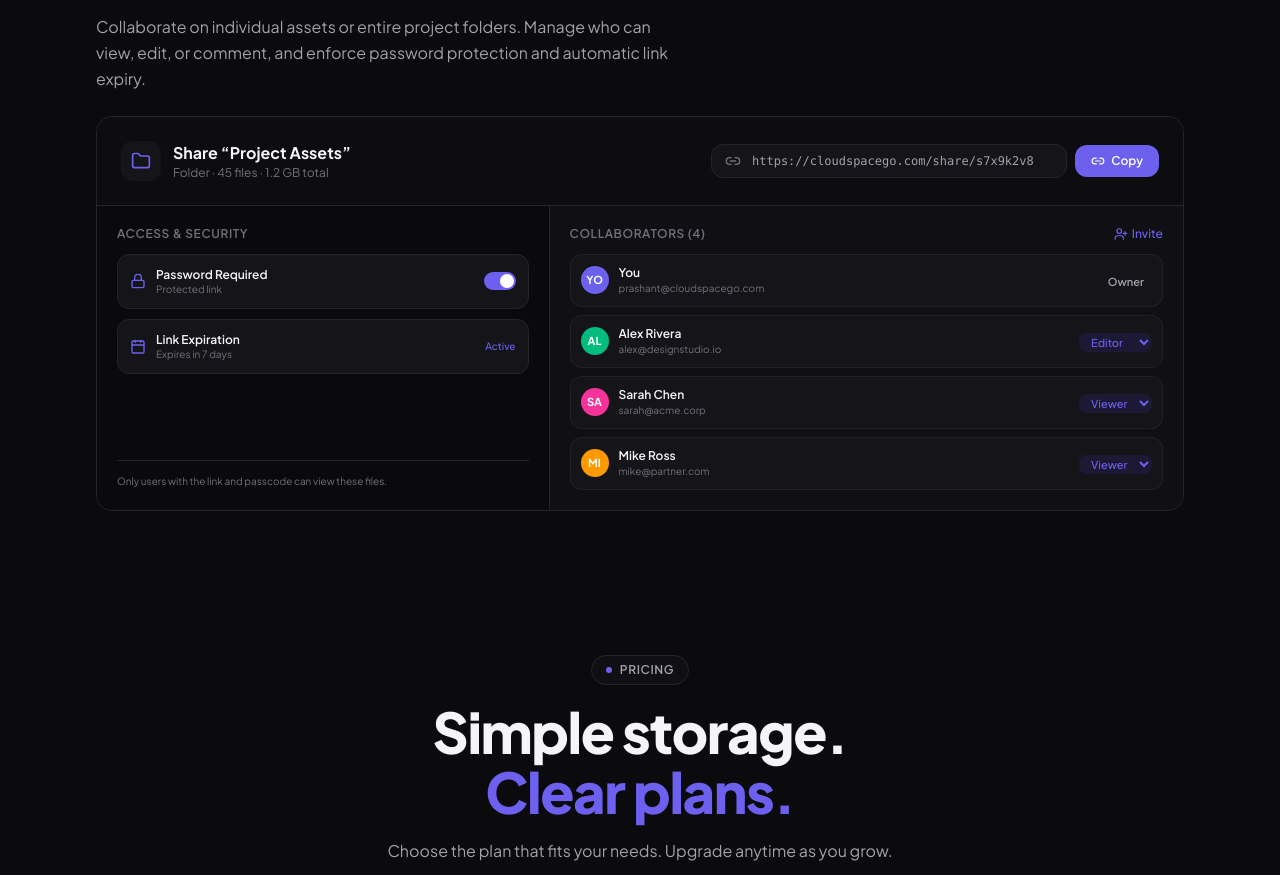
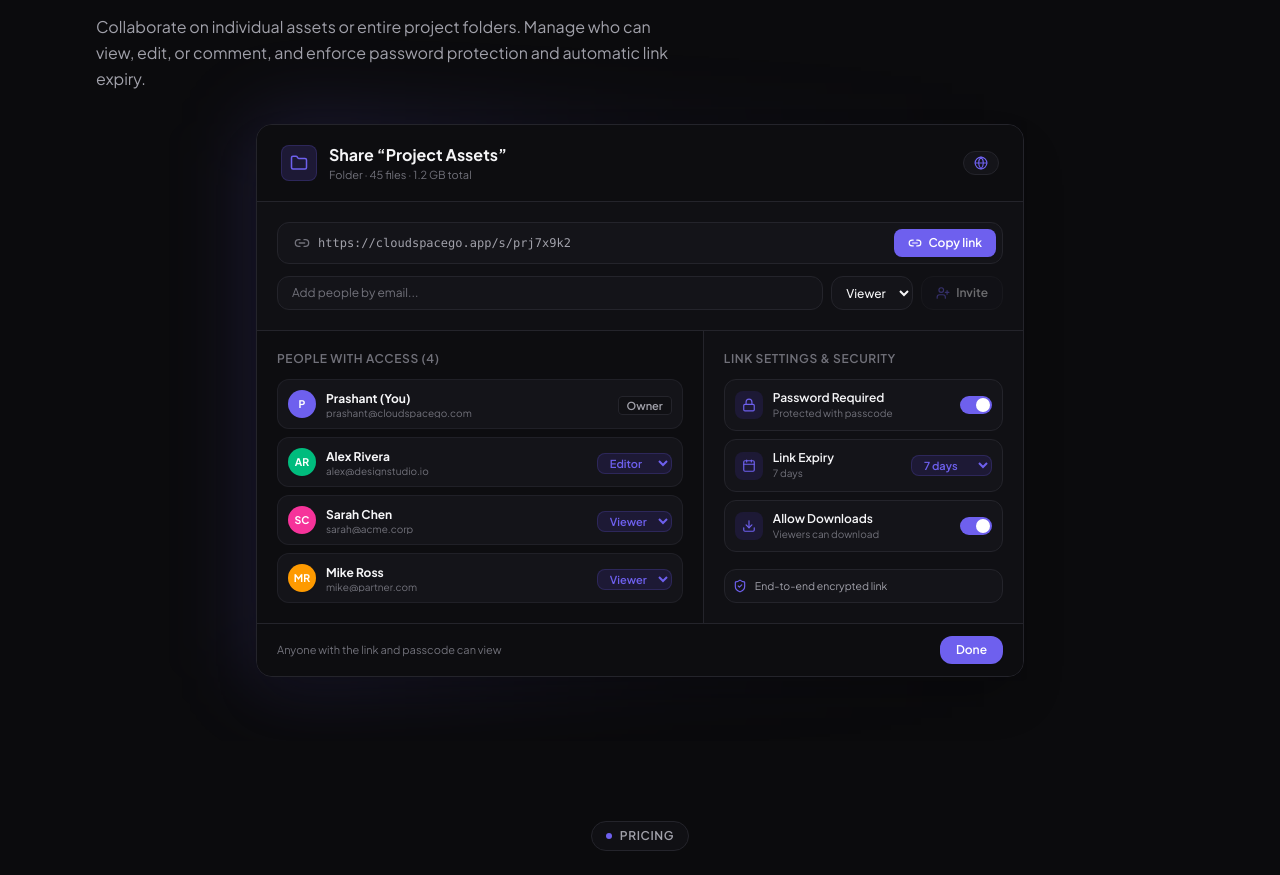
Before and after one commit to prashantkumarpro/cloudspacego, a Next.js app in the folder client/: page / in a window 1280 px wide. Shown: the part 4730-5605 px from the top of the page. Built offline with nearby package versions, Linux system fonts and the light colour scheme; no server answers; a web font is replaced by a local one.

Commit message:
fix(landing): redesign share section mockup with modern modal layout and security controls

```diff
--- a/client/components/landing/share-section.tsx
+++ b/client/components/landing/share-section.tsx
@@ -7,7 +7,12 @@ import {
   Lock,
   Calendar,
   Folder,
-  UserPlus
+  UserPlus,
+  ShieldCheck,
+  Globe,
+  Download,
+  X,
+  ChevronDown
 } from 'lucide-react'
 import { LandingContainer } from '@/components/landing/landing-container'
 import { ScrollReveal } from '@/components/landing/scroll-reveal'
@@ -19,50 +24,73 @@ interface Collaborator {
   email: string
   role: 'Owner' | 'Editor' | 'Viewer'
   avatarColor: string
+  initials: string
 }
 
-const COLLABORATORS: Collaborator[] = [
+const INITIAL_COLLABORATORS: Collaborator[] = [
   {
     id: '1',
-    name: 'You',
+    name: 'Prashant (You)',
     email: 'prashant@cloudspacego.com',
     role: 'Owner',
-    avatarColor: 'bg-[#6E60EE]'
+    avatarColor: 'bg-[#6E60EE]',
+    initials: 'P'
   },
   {
     id: '2',
     name: 'Alex Rivera',
     email: 'alex@designstudio.io',
     role: 'Editor',
-    avatarColor: 'bg-emerald-500'
+    avatarColor: 'bg-emerald-500',
+    initials: 'AR'
   },
   {
     id: '3',
     name: 'Sarah Chen',
     email: 'sarah@acme.corp',
     role: 'Viewer',
-    avatarColor: 'bg-pink-500'
+    avatarColor: 'bg-pink-500',
+    initials: 'SC'
   },
   {
     id: '4',
     name: 'Mike Ross',
     email: 'mike@partner.com',
     role: 'Viewer',
-    avatarColor: 'bg-amber-500'
+    avatarColor: 'bg-amber-500',
+    initials: 'MR'
   }
 ]
 
 export function ShareSection() {
   const [copied, setCopied] = useState(false)
-  const [collaborators, setCollaborators] = useState<Collaborator[]>(COLLABORATORS)
+  const [collaborators, setCollaborators] = useState<Collaborator[]>(INITIAL_COLLABORATORS)
+  const [inviteEmail, setInviteEmail] = useState('')
+  const [inviteRole, setInviteRole] = useState<'Viewer' | 'Editor'>('Viewer')
   const [requirePassword, setRequirePassword] = useState(true)
-  const [expiresInDays, setExpiresInDays] = useState('7 days')
+  const [allowDownload, setAllowDownload] = useState(true)
+  const [expiryOption, setExpiryOption] = useState('7 days')
   const { ref: mockupRef, isInView } = useInView<HTMLDivElement>({ threshold: 0.15 })
 
   const handleCopy = () => {
-    navigator.clipboard?.writeText('https://cloudspacego.com/share/s7x9k2v8')
+    navigator.clipboard?.writeText('https://cloudspacego.app/s/prj7x9k2')
     setCopied(true)
-    setTimeout(() => setCopied(false), 2000)
+    setTimeout(() => setCopied(false), 2200)
+  }
+
+  const handleInvite = (e: React.FormEvent) => {
+    e.preventDefault()
+    if (!inviteEmail.trim()) return
+    const newCollaborator: Collaborator = {
+      id: Date.now().toString(),
+      name: inviteEmail.split('@')[0],
+      email: inviteEmail.trim(),
+      role: inviteRole,
+      avatarColor: 'bg-[#6E60EE]',
+      initials: inviteEmail.slice(0, 2).toUpperCase()
+    }
+    setCollaborators(prev => [...prev, newCollaborator])
+    setInviteEmail('')
   }
 
   const handleRoleChange = (id: string, newRole: Collaborator['role']) => {
@@ -88,118 +116,101 @@ export function ShareSection() {
 
         {/* CloudSpaceGo Share Modal Interface */}
         <ScrollReveal delay={120} duration={550} distance={18}>
-          <div ref={mockupRef} className="mt-5 sm:mt-6 w-full rounded-2xl border border-[#24242B] bg-[#101014] overflow-hidden">
+          <div className="relative mt-6 sm:mt-8 max-w-3xl mx-auto">
+            {/* Ambient Purple Glow */}
+            <div className="absolute -inset-1 bg-gradient-to-r from-[#6E60EE]/20 via-[#6E60EE]/5 to-transparent rounded-3xl blur-2xl pointer-events-none" />
+
+            <div
+              ref={mockupRef}
+              className="relative w-full rounded-2xl border border-[#24242B] bg-[#101014] shadow-2xl overflow-hidden select-none"
+            >
               {/* Modal Header */}
-            <div className="p-5 sm:p-6 border-b border-[#24242B] bg-[#0D0D10]">
-              <div className="flex flex-col sm:flex-row sm:items-center justify-between gap-4">
-                <div className="flex items-center gap-3">
-                  <div className="w-10 h-10 rounded-xl bg-[#141419] flex items-center justify-center text-[#6E60EE] shrink-0">
-                    <Folder className="w-5 h-5" />
+              <div className="px-5 py-4 sm:px-6 sm:py-4.5 border-b border-[#24242B] bg-[#0D0D10] flex items-center justify-between gap-3">
+                <div className="flex items-center gap-3 min-w-0">
+                  <div className="w-9 h-9 rounded-lg bg-[#1D1935] border border-[#6E60EE]/20 flex items-center justify-center text-[#6E60EE] shrink-0">
+                    <Folder className="w-4.5 h-4.5 text-[#6E60EE]" />
                   </div>
-                  <div>
-                    <h3 className="text-base font-bold text-[#F5F5F7]">
+                  <div className="min-w-0">
+                    <h3 className="text-sm sm:text-base font-bold text-[#F5F5F7] truncate">
                       Share &ldquo;Project Assets&rdquo;
                     </h3>
-                    <p className="text-xs text-[#71717A]">
+                    <p className="text-[11px] text-[#71717A] truncate">
                       Folder · 45 files · 1.2 GB total
                     </p>
                   </div>
                 </div>
 
-                {/* Share Link Row */}
-                <div className="flex items-center gap-2 w-full sm:max-w-md">
-                  <div className="relative flex-1">
-                    <Link2 className="absolute left-3.5 top-1/2 -translate-y-1/2 w-4 h-4 text-[#71717A]" />
-                    <input
-                      type="text"
-                      readOnly
-                      value="https://cloudspacego.com/share/s7x9k2v8"
-                      className="w-full rounded-xl border border-[#24242B] bg-[#141419] py-2 pl-10 pr-3 text-xs font-mono text-[#A1A1AA] select-all focus:outline-none transition-colors duration-150"
-                    />
+                <div className="flex items-center gap-2 shrink-0">
+                  <div className="flex items-center gap-1.5 px-2.5 py-1 rounded-full bg-[#141419] border border-[#24242B] text-[11px] text-[#A1A1AA]">
+                    <Globe className="w-3.5 h-3.5 text-[#6E60EE]" />
+                    <span className="hidden xs:inline">Link sharing on</span>
+                  </div>
+                </div>
+              </div>
+
+              {/* Share Link & Quick Invite Section */}
+              <div className="p-4 sm:p-5 border-b border-[#24242B] bg-[#101014] space-y-3">
+                {/* Share Link Pill Bar */}
+                <div className="flex items-center gap-2 p-1.5 rounded-xl border border-[#24242B] bg-[#141419]">
+                  <div className="flex items-center gap-2 flex-1 min-w-0 px-2.5">
+                    <Link2 className="w-4 h-4 text-[#71717A] shrink-0" />
+                    <span className="text-xs font-mono text-[#A1A1AA] truncate select-all">
+                      https://cloudspacego.app/s/prj7x9k2
+                    </span>
                   </div>
 
                   <button
                     type="button"
                     onClick={handleCopy}
-                    className="inline-flex items-center gap-1.5 rounded-xl bg-[#6E60EE] px-4 py-2 text-xs font-semibold text-white hover:bg-[#5F52DE] shadow-xs active:scale-[0.98] transition-all duration-150 cursor-pointer shrink-0 focus-visible:outline-none focus-visible:ring-2 focus-visible:ring-[#6E60EE]"
+                    className="inline-flex items-center gap-1.5 rounded-lg bg-[#6E60EE] px-3.5 py-1.5 text-xs font-semibold text-white hover:bg-[#5F52DE] shadow-xs active:scale-[0.98] transition-all cursor-pointer shrink-0"
                   >
                     {copied ? <Check className="w-3.5 h-3.5 text-white" /> : <Link2 className="w-3.5 h-3.5" />}
-                    <span>{copied ? 'Copied!' : 'Copy'}</span>
-                  </button>
-                </div>
-              </div>
-            </div>
-
-            {/* 2-Column Grid: Security Controls & Collaborator List */}
-            <div className="grid grid-cols-1 lg:grid-cols-12">
-              {/* Left Column: Link Security Controls */}
-              <div className="p-4 sm:p-5 lg:col-span-5 border-b lg:border-b-0 lg:border-r border-[#24242B] bg-[#0A0A0C] flex flex-col justify-between">
-                <div>
-                  <span className="text-xs font-semibold uppercase tracking-wider text-[#71717A] block mb-3">
-                    Access & Security
-                  </span>
-
-                  <div className="space-y-2.5 text-xs">
-                    <div className="flex items-center justify-between p-3 rounded-xl border border-[#24242B] bg-[#141419]">
-                      <div className="flex items-center gap-2.5">
-                        <Lock className="w-4 h-4 text-[#6E60EE]" />
-                        <div>
-                          <p className="font-semibold text-[#F5F5F7]">Password Required</p>
-                          <p className="text-[10px] text-[#71717A]">Protected link</p>
-                        </div>
-                      </div>
-                      <button
-                        type="button"
-                        onClick={() => setRequirePassword(!requirePassword)}
-                        aria-label="Toggle password protection"
-                        className={`w-8 h-4.5 rounded-full transition-colors duration-200 relative cursor-pointer ${
-                          requirePassword ? 'bg-[#6E60EE]' : 'bg-[#24242B]'
-                        }`}
-                      >
-                        <span
-                          className={`absolute top-0.5 w-3.5 h-3.5 rounded-full bg-white transition-transform duration-200 ${
-                            requirePassword ? 'left-4' : 'left-0.5'
-                          }`}
-                        />
+                    <span>{copied ? 'Copied!' : 'Copy link'}</span>
                   </button>
                 </div>
 
-                    <div className="flex items-center justify-between p-3 rounded-xl border border-[#24242B] bg-[#141419]">
-                      <div className="flex items-center gap-2.5">
-                        <Calendar className="w-4 h-4 text-[#6E60EE]" />
-                        <div>
-                          <p className="font-semibold text-[#F5F5F7]">Link Expiration</p>
-                          <p className="text-[10px] text-[#71717A]">Expires in {expiresInDays}</p>
-                        </div>
-                      </div>
-                      <span className="text-[10px] font-medium text-[#6E60EE]">
-                        Active
-                      </span>
-                    </div>
-                  </div>
+                {/* Invite People Input Row */}
+                <form onSubmit={handleInvite} className="flex flex-col sm:flex-row items-stretch sm:items-center gap-2">
+                  <div className="relative flex-1 min-w-0">
+                    <input
+                      type="email"
+                      value={inviteEmail}
+                      onChange={(e) => setInviteEmail(e.target.value)}
+                      placeholder="Add people by email..."
+                      className="w-full rounded-xl border border-[#24242B] bg-[#141419] px-3.5 py-2 text-xs text-[#F5F5F7] placeholder-[#71717A] focus:outline-none focus:border-[#6E60EE] transition-colors"
+                    />
                   </div>
 
-                <div className="mt-4 pt-3 border-t border-[#24242B]">
-                  <p className="text-[10px] text-[#71717A] leading-relaxed">
-                    Only users with the link and passcode can view these files.
-                  </p>
-                </div>
-              </div>
+                  <div className="flex items-center gap-2 shrink-0">
+                    <select
+                      value={inviteRole}
+                      onChange={(e) => setInviteRole(e.target.value as 'Viewer' | 'Editor')}
+                      className="h-8.5 bg-[#141419] border border-[#24242B] text-xs font-medium text-[#F5F5F7] rounded-xl px-2.5 focus:outline-none focus:border-[#6E60EE] cursor-pointer"
+                    >
+                      <option value="Viewer">Viewer</option>
+                      <option value="Editor">Editor</option>
+                    </select>
 
-              {/* Right Column: Collaborator List with Staggered Reveal */}
-              <div className="p-4 sm:p-5 lg:col-span-7 bg-[#101014] space-y-3">
-                <div className="flex items-center justify-between">
-                  <span className="text-xs font-semibold uppercase tracking-wider text-[#71717A]">
-                    Collaborators ({collaborators.length})
-                  </span>
                     <button
-                    type="button"
-                    className="inline-flex items-center gap-1 text-xs font-medium text-[#6E60EE] hover:text-[#5F52DE] cursor-pointer transition-colors duration-150"
+                      type="submit"
+                      disabled={!inviteEmail.trim()}
+                      className="inline-flex items-center gap-1.5 rounded-xl border border-[#24242B] bg-[#141419] px-3.5 py-2 text-xs font-semibold text-[#F5F5F7] hover:bg-[#1A1A22] hover:border-[#383842] disabled:opacity-40 transition-all cursor-pointer shrink-0"
                     >
-                    <UserPlus className="w-3.5 h-3.5" />
+                      <UserPlus className="w-3.5 h-3.5 text-[#6E60EE]" />
                       <span>Invite</span>
                     </button>
                   </div>
+                </form>
+              </div>
+
+              {/* 2-Column Responsive Split: Access List + Security Controls */}
+              <div className="grid grid-cols-1 md:grid-cols-12">
+                {/* Left Column: People with access */}
+                <div className="p-4 sm:p-5 md:col-span-7 border-b md:border-b-0 md:border-r border-[#24242B] bg-[#0D0D10] flex flex-col justify-between">
+                  <div className="space-y-3">
+                    <span className="text-xs font-semibold uppercase tracking-wider text-[#71717A] block">
+                      People with access ({collaborators.length})
+                    </span>
 
                     <div className="space-y-2">
                       {collaborators.map((c, idx) => (
@@ -217,24 +228,24 @@ export function ShareSection() {
                         >
                           <div className="flex items-center gap-2.5 min-w-0">
                             <div
-                          className={`w-7 h-7 rounded-full ${c.avatarColor} text-white font-bold text-[11px] flex items-center justify-center shrink-0`}
+                              className={`w-7 h-7 rounded-full ${c.avatarColor} text-white font-bold text-[10.5px] flex items-center justify-center shrink-0 shadow-xs`}
                             >
-                          {c.name.slice(0, 2).toUpperCase()}
+                              {c.initials}
                             </div>
                             <div className="min-w-0">
-                          <p className="text-xs font-semibold text-[#F5F5F7] truncate">
+                              <p className="text-xs font-bold text-[#F5F5F7] truncate leading-tight">
                                 {c.name}
                               </p>
-                          <p className="text-[10px] text-[#71717A] truncate">
+                              <p className="text-[10px] text-[#71717A] truncate mt-0.5 leading-none">
                                 {c.email}
                               </p>
                             </div>
                           </div>
 
                           {/* Role Tag / Selector */}
-                      <div>
+                          <div className="shrink-0">
                             {c.role === 'Owner' ? (
-                          <span className="text-[11px] font-semibold text-[#A1A1AA] px-2 py-0.5">
+                              <span className="text-[11px] font-semibold text-[#A1A1AA] px-2 py-0.5 rounded bg-[#101014] border border-[#24242B]">
                                 Owner
                               </span>
                             ) : (
@@ -242,7 +253,7 @@ export function ShareSection() {
                                 value={c.role}
                                 onChange={(e) => handleRoleChange(c.id, e.target.value as Collaborator['role'])}
                                 aria-label={`Permission role for ${c.name}`}
-                            className="text-[11px] font-medium text-[#6E60EE] bg-[#1D1935] rounded-lg px-2 py-0.5 focus:outline-none focus:ring-1 focus:ring-[#6E60EE] cursor-pointer transition-colors duration-150"
+                                className="text-[11px] font-semibold text-[#6E60EE] bg-[#1D1935] border border-[#6E60EE]/20 rounded-lg px-2 py-0.5 focus:outline-none focus:ring-1 focus:ring-[#6E60EE] cursor-pointer transition-colors"
                               >
                                 <option value="Editor">Editor</option>
                                 <option value="Viewer">Viewer</option>
@@ -254,6 +265,114 @@ export function ShareSection() {
                     </div>
                   </div>
                 </div>
+
+                {/* Right Column: Access & Security Controls */}
+                <div className="p-4 sm:p-5 md:col-span-5 bg-[#101014] flex flex-col justify-between space-y-4">
+                  <div className="space-y-3">
+                    <span className="text-xs font-semibold uppercase tracking-wider text-[#71717A] block">
+                      Link Settings & Security
+                    </span>
+
+                    <div className="space-y-2 text-xs">
+                      {/* Password Protection */}
+                      <div className="flex items-center justify-between p-2.5 rounded-xl border border-[#24242B] bg-[#141419]">
+                        <div className="flex items-center gap-2.5 min-w-0">
+                          <div className="w-7 h-7 rounded-lg bg-[#1D1935] flex items-center justify-center text-[#6E60EE] shrink-0">
+                            <Lock className="w-3.5 h-3.5" />
+                          </div>
+                          <div className="min-w-0">
+                            <p className="font-semibold text-[#F5F5F7] text-xs leading-tight">Password Required</p>
+                            <p className="text-[10px] text-[#71717A] mt-0.5">Protected with passcode</p>
+                          </div>
+                        </div>
+                        <button
+                          type="button"
+                          onClick={() => setRequirePassword(!requirePassword)}
+                          aria-label="Toggle password protection"
+                          className={`w-8 h-4.5 rounded-full transition-colors duration-200 relative cursor-pointer shrink-0 ${
+                            requirePassword ? 'bg-[#6E60EE]' : 'bg-[#24242B]'
+                          }`}
+                        >
+                          <span
+                            className={`absolute top-0.5 w-3.5 h-3.5 rounded-full bg-white transition-transform duration-200 ${
+                              requirePassword ? 'left-4' : 'left-0.5'
+                            }`}
+                          />
+                        </button>
+                      </div>
+
+                      {/* Expiration Date */}
+                      <div className="flex items-center justify-between p-2.5 rounded-xl border border-[#24242B] bg-[#141419]">
+                        <div className="flex items-center gap-2.5 min-w-0">
+                          <div className="w-7 h-7 rounded-lg bg-[#1D1935] flex items-center justify-center text-[#6E60EE] shrink-0">
+                            <Calendar className="w-3.5 h-3.5" />
+                          </div>
+                          <div className="min-w-0">
+                            <p className="font-semibold text-[#F5F5F7] text-xs leading-tight">Link Expiry</p>
+                            <p className="text-[10px] text-[#71717A] mt-0.5">{expiryOption}</p>
+                          </div>
+                        </div>
+                        <select
+                          value={expiryOption}
+                          onChange={(e) => setExpiryOption(e.target.value)}
+                          className="text-[11px] font-semibold text-[#6E60EE] bg-[#1D1935] border border-[#6E60EE]/20 rounded-lg px-2 py-0.5 cursor-pointer focus:outline-none"
+                        >
+                          <option value="7 days">7 days</option>
+                          <option value="30 days">30 days</option>
+                          <option value="Never">Never</option>
+                        </select>
+                      </div>
+
+                      {/* Allow Downloads */}
+                      <div className="flex items-center justify-between p-2.5 rounded-xl border border-[#24242B] bg-[#141419]">
+                        <div className="flex items-center gap-2.5 min-w-0">
+                          <div className="w-7 h-7 rounded-lg bg-[#1D1935] flex items-center justify-center text-[#6E60EE] shrink-0">
+                            <Download className="w-3.5 h-3.5" />
+                          </div>
+                          <div className="min-w-0">
+                            <p className="font-semibold text-[#F5F5F7] text-xs leading-tight">Allow Downloads</p>
+                            <p className="text-[10px] text-[#71717A] mt-0.5">Viewers can download</p>
+                          </div>
+                        </div>
+                        <button
+                          type="button"
+                          onClick={() => setAllowDownload(!allowDownload)}
+                          aria-label="Toggle download permission"
+                          className={`w-8 h-4.5 rounded-full transition-colors duration-200 relative cursor-pointer shrink-0 ${
+                            allowDownload ? 'bg-[#6E60EE]' : 'bg-[#24242B]'
+                          }`}
+                        >
+                          <span
+                            className={`absolute top-0.5 w-3.5 h-3.5 rounded-full bg-white transition-transform duration-200 ${
+                              allowDownload ? 'left-4' : 'left-0.5'
+                            }`}
+                          />
+                        </button>
+                      </div>
+                    </div>
+                  </div>
+
+                  {/* Encryption Badge */}
+                  <div className="flex items-center gap-2 p-2 rounded-xl bg-[#141419] border border-[#24242B] text-[10.5px] text-[#A1A1AA]">
+                    <ShieldCheck className="w-3.5 h-3.5 text-[#6E60EE] shrink-0" />
+                    <span>End-to-end encrypted link</span>
+                  </div>
+                </div>
+              </div>
+
+              {/* Modal Footer */}
+              <div className="flex items-center justify-between px-5 py-3 border-t border-[#24242B] bg-[#0D0D10] text-xs">
+                <p className="text-[11px] text-[#71717A] hidden sm:inline">
+                  Anyone with the link and passcode can view
+                </p>
+                <button
+                  type="button"
+                  className="ml-auto inline-flex items-center justify-center rounded-xl bg-[#6E60EE] px-4 py-1.5 text-xs font-semibold text-white hover:bg-[#5F52DE] shadow-xs active:scale-[0.98] transition-all cursor-pointer"
+                >
+                  Done
+                </button>
+              </div>
+            </div>
           </div>
         </ScrollReveal>
       </LandingContainer>
```
Lines whose indentation alone changed are shown as unchanged.
